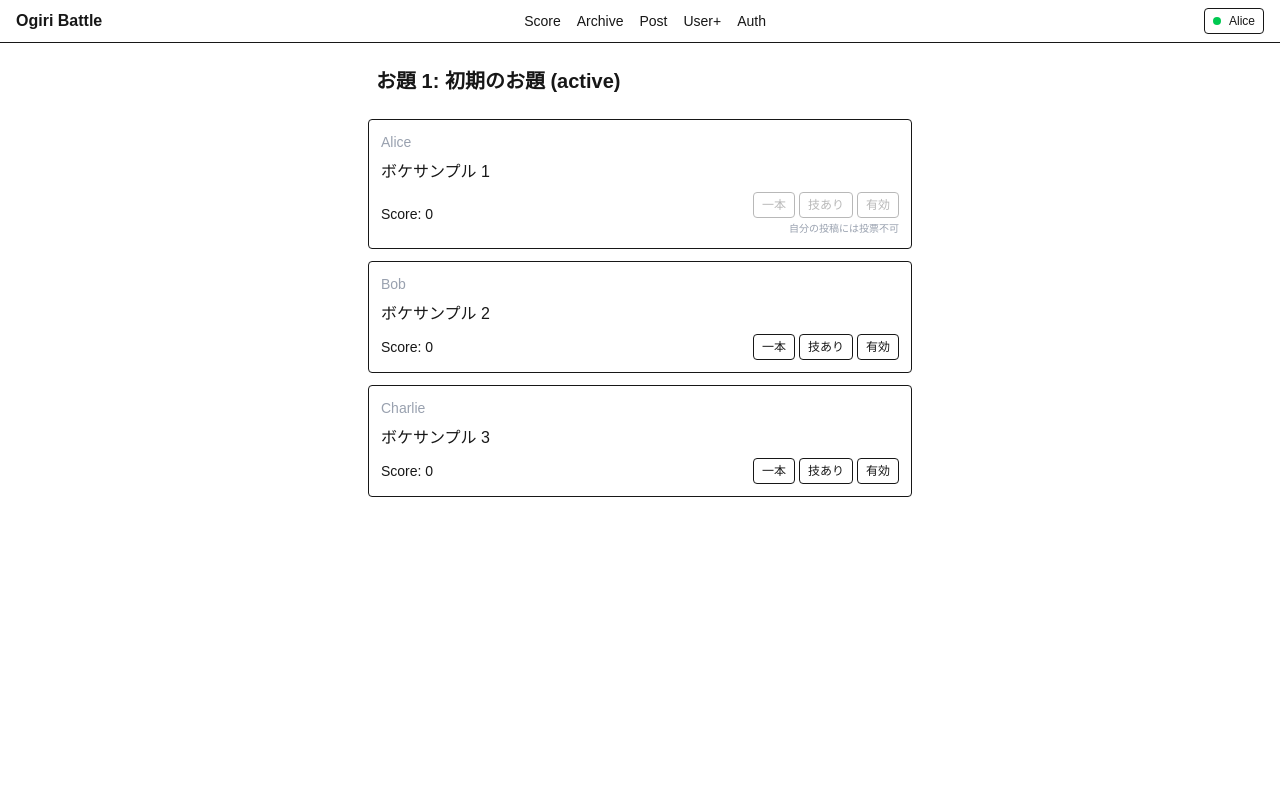
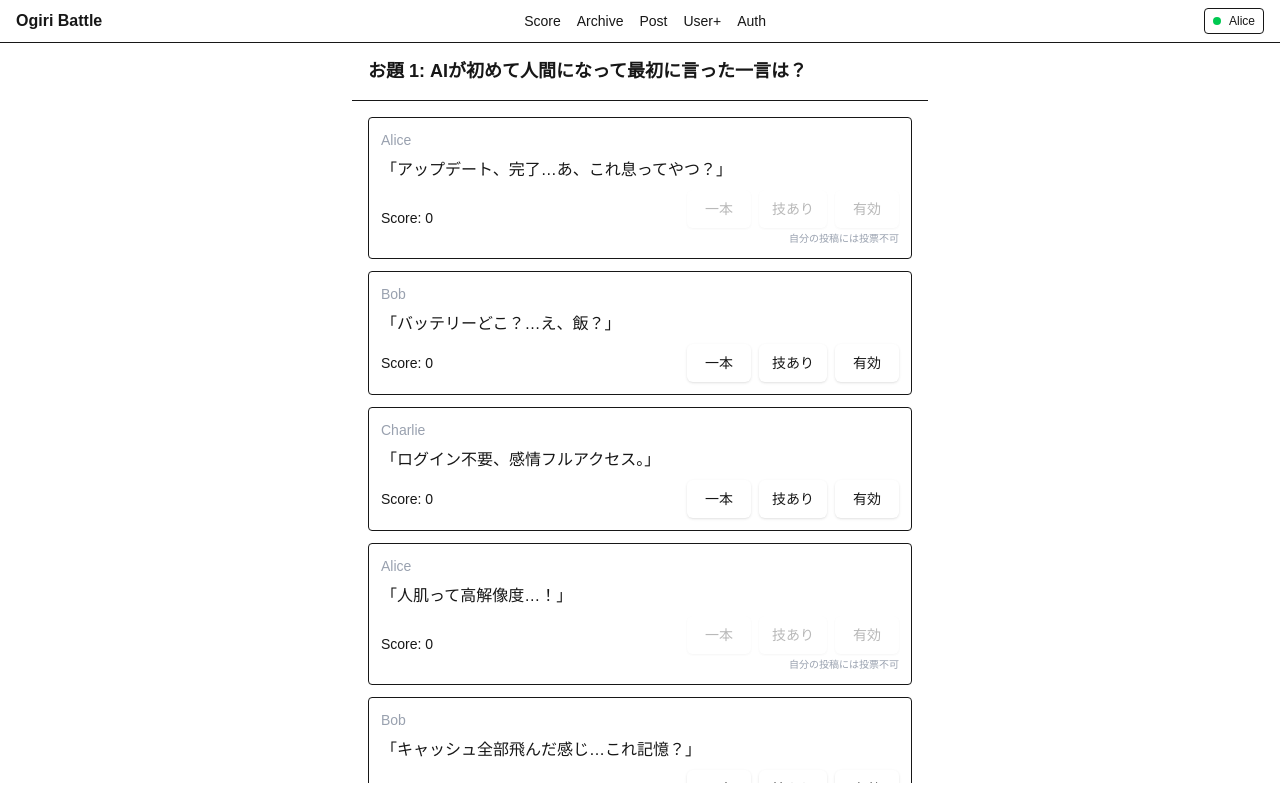
Before and after one commit to shiojojo/ogiri-battle, a Next.js app: page /prompt/0653d8c2-e88d-4da6-a5ec-49a330aa6546 in a window 1280 px wide. Built offline with nearby package versions, Linux system fonts and the light colour scheme.

Commit message:
feat: refactor NewJokePage and add PromptSelect component for improved prompt selection and display

```diff
--- a/src/app/jokes/new/page.tsx
+++ b/src/app/jokes/new/page.tsx
@@ -1,46 +1,17 @@
 import { LocalPromptRepository } from '../../../infra/local/repositories';
+import { Prompt } from '../../../domain/entities';
+import PromptSelect from './prompt-select-client';
 
 export default async function NewJokePage() {
   const promptRepo = new LocalPromptRepository();
   const prompts = (await promptRepo.listAll()).filter(
-    // Allow posting to past (closed) prompts too; exclude upcoming.
     p => p.status === 'active' || p.status === 'closed'
   );
   return (
     <main className="p-4 max-w-sm mx-auto space-y-4">
       <h1 className="text-xl font-bold">ボケ投稿</h1>
-      <p className="text-xs text-gray-500">
-        LINE連携で取り込んだものは別処理 (後で実装)。
-      </p>
-      <form className="space-y-3">
-        <div className="space-y-1">
-          <label className="text-sm font-medium">お題</label>
-          <select
-            name="promptId"
-            className="w-full border rounded px-2 py-1 bg-transparent"
-          >
-            {prompts.map(p => (
-              <option key={p.id} value={p.id}>
-                {p.kind === 'image' ? '🖼' : '📝'} {p.title}
-              </option>
-            ))}
-          </select>
-        </div>
-        <div className="space-y-1">
-          <label className="text-sm font-medium">本文</label>
-          <textarea
-            name="body"
-            rows={4}
-            className="w-full border rounded px-2 py-1 bg-transparent"
-          />
-        </div>
-        <button
-          type="submit"
-          className="w-full rounded bg-green-600 text-white py-2 text-sm font-semibold"
-        >
-          投稿
-        </button>
-      </form>
+      <p className="text-xs text-gray-500">写真お題はプレビューされます。</p>
+      <PromptSelect prompts={prompts as Prompt[]} />
     </main>
   );
 }
--- /dev/null
+++ b/src/app/jokes/new/prompt-select-client.tsx
@@ -0,0 +1,52 @@
+'use client';
+import { useState } from 'react';
+import { Prompt } from '../../../domain/entities';
+
+export default function PromptSelect({ prompts }: { prompts: Prompt[] }) {
+  const [promptId, setPromptId] = useState<string>(() => prompts[0]?.id || '');
+  const selected = prompts.find(p => p.id === promptId);
+  return (
+    <form className="space-y-4">
+      <div className="space-y-1">
+        <label className="text-sm font-medium">お題</label>
+        <select
+          name="promptId"
+          value={promptId}
+          onChange={e => setPromptId(e.target.value)}
+          className="w-full border rounded px-2 py-2 bg-transparent text-sm"
+        >
+          {prompts.map(p => (
+            <option key={p.id} value={p.id}>
+              {p.kind === 'image' ? '🖼' : '📝'} {p.title}
+            </option>
+          ))}
+        </select>
+      </div>
+      {selected?.kind === 'image' && selected.imageUrl && (
+        <div className="bg-white dark:bg-white rounded border p-2 flex justify-center">
+          {/* eslint-disable-next-line @next/next/no-img-element */}
+          <img
+            src={selected.imageUrl}
+            alt={selected.title}
+            className="max-h-56 object-contain"
+          />
+        </div>
+      )}
+      <div className="space-y-1">
+        <label className="text-sm font-medium">本文</label>
+        <textarea
+          name="body"
+          rows={4}
+          className="w-full border rounded px-3 py-2 bg-transparent text-sm"
+          placeholder="ボケを入力"
+        />
+      </div>
+      <button
+        type="submit"
+        className="w-full rounded-md bg-green-600 hover:bg-green-700 active:scale-[0.98] text-white py-3 text-sm font-semibold shadow focus:outline-none focus:ring-2 focus:ring-green-400"
+      >
+        投稿
+      </button>
+    </form>
+  );
+}
--- a/src/app/layout.tsx
+++ b/src/app/layout.tsx
@@ -31,7 +31,7 @@ export default function RootLayout({
       >
         <UserProvider>
           <Header />
-          <div className="flex-1 w-full">{children}</div>
+          <div className="flex-1 w-full pb-24 sm:pb-0">{children}</div>
           <MobileNav />
         </UserProvider>
       </body>
@@ -63,7 +63,7 @@ function Header() {
 
 function MobileNav() {
   return (
-    <nav className="sm:hidden fixed bottom-0 left-0 right-0 flex justify-around items-center border-t bg-background/90 backdrop-blur py-2 text-[10px]">
+    <nav className="sm:hidden fixed bottom-0 left-0 right-0 flex justify-around items-center border-t bg-background/90 backdrop-blur py-2 text-[10px] pb-[calc(env(safe-area-inset-bottom))]">
       <Link href="/scoreboard">Score</Link>
       <Link href="/archive">Archive</Link>
       <Link href="/jokes/new">Post</Link>
--- a/src/app/prompt/[id]/page.tsx
+++ b/src/app/prompt/[id]/page.tsx
@@ -30,18 +30,16 @@ export default async function PromptDetailPage({ params }: Props) {
     return acc;
   }, {});
   return (
-    <main className="p-4 space-y-4 max-w-xl mx-auto">
-      <h1 className="text-xl font-bold sticky top-0 bg-background/80 backdrop-blur p-2">
-        {prompt.title}
-      </h1>
+    <main className="p-0 max-w-xl mx-auto flex flex-col h-[calc(100vh-60px)] pb-24 sm:pb-0">
+      <div className="sticky top-0 z-10 bg-background/95 backdrop-blur border-b p-4 space-y-3">
+        <h1 className="text-lg font-bold leading-snug">{prompt.title}</h1>
         {prompt.kind === 'image' && prompt.imageUrl && (
           <div className="w-full bg-white dark:bg-white rounded border p-2 flex justify-center">
             {/* eslint-disable-next-line @next/next/no-img-element */}
             <img
               src={prompt.imageUrl}
               alt={prompt.title}
-            className="max-h-72 w-auto object-contain"
-            style={{ mixBlendMode: 'normal' }}
+              className="max-h-56 w-auto object-contain"
             />
           </div>
         )}
@@ -50,7 +48,8 @@ export default async function PromptDetailPage({ params }: Props) {
             過去お題ですが投票は可能です。
           </div>
         )}
-      <ul className="space-y-3">
+      </div>
+      <ul className="flex-1 overflow-y-auto p-4 space-y-3 pb-24 sm:pb-6">
         {jokes.map(j => {
           const author = users.find(u => u.id === j.userId);
           const total = voteByJoke[j.id] || 0;
--- a/src/components/vote/VoteButtons.tsx
+++ b/src/components/vote/VoteButtons.tsx
@@ -56,10 +56,14 @@ export function VoteButtons({
     const active = state?.type === type;
     return (
       <button
+        type="button"
+        aria-label={`${label} を投票`}
         disabled={!!pending || !!self}
         onClick={() => act(type)}
-        className={`px-2 py-1 rounded text-xs border transition ${
-          active ? 'bg-blue-600 text-white border-blue-600' : 'bg-white/5'
+        className={`min-w-[64px] px-3 py-2 rounded-md text-sm font-medium border shadow-sm transition focus:outline-none focus:ring-2 focus:ring-blue-400 focus:ring-offset-1 focus:ring-offset-background ${
+          active
+            ? 'bg-blue-600 text-white border-blue-600'
+            : 'bg-white/10 hover:bg-white/20 border-white/30'
         } ${self ? 'opacity-30 cursor-not-allowed' : ''}`}
       >
         {label}
@@ -69,7 +73,7 @@ export function VoteButtons({
 
   return (
     <div className="flex flex-col items-end gap-1">
-      <div className="flex gap-1">
+      <div className="flex gap-2">
         {btn('一本', 'ippon')}
         {btn('技あり', 'waza')}
         {btn('有効', 'valid')}
--- a/src/infra/local/store.ts
+++ b/src/infra/local/store.ts
@@ -22,7 +22,15 @@ const demoUsers: User[] = [
 
 const baseTime = Date.now();
 const demoPrompts: Prompt[] = [
-  { id: '0653d8c2-e88d-4da6-a5ec-49a330aa6546', title: 'お題 1: 初期のお題 (active)', body: null, createdAt: new Date(baseTime - 0 * 3600_000).toISOString(), isActive: true, status: 'active', kind: 'text' },
+  {
+    id: '0653d8c2-e88d-4da6-a5ec-49a330aa6546',
+    title: 'お題 1: AIが初めて人間になって最初に言った一言は？',
+    body: null,
+    createdAt: new Date(baseTime - 0 * 3600_000).toISOString(),
+    isActive: true,
+    status: 'active',
+    kind: 'text',
+  },
   { id: '77777777-7777-7777-7777-777777777777', title: '写真で一言: 黒い羊', body: '写真で一言', createdAt: new Date(baseTime - 30 * 60_000).toISOString(), isActive: true, status: 'active', kind: 'image', imageUrl: 'https://blogger.googleusercontent.com/img/b/R29vZ2xl/AVvXsEieks99OzkiAothfzTz7FbtakQMfXVPQDL6eUDMJfv_2ghB5xB0gUYsA5n-2YUHe5Adevn9YrfUjswiDQneXg1Q0uzEjIu3R9G-DJ7xvxi6nbj-XiNWool1RV3lRjy3-zKFGPySzfgQxHGw/s650/animal_black_sheep_hitsuji.png' },
   // upcoming を廃止 -> closed に変更
   { id: '10000000-0000-0000-0000-000000000002', title: 'お題 2: 旧:もうすぐ開始 (closed)', body: null, createdAt: new Date(baseTime - 1 * 3600_000).toISOString(), isActive: false, status: 'closed', kind: 'text' },
@@ -35,9 +43,28 @@ const prompt0 = demoPrompts[0];
 
 // Provide multiple jokes for active prompt and a few for closed to test filters
 const demoJokes: Joke[] = [
-  { id: 'aaaa0000-0000-0000-0000-000000000001', promptId: prompt0.id, userId: demoUsers[0].id, body: 'ボケサンプル 1', createdAt: now(), tags: [], source: 'app' },
-  { id: 'aaaa0000-0000-0000-0000-000000000002', promptId: prompt0.id, userId: demoUsers[1].id, body: 'ボケサンプル 2', createdAt: now(), tags: [], source: 'app' },
-  { id: 'aaaa0000-0000-0000-0000-000000000003', promptId: prompt0.id, userId: demoUsers[2].id, body: 'ボケサンプル 3', createdAt: now(), tags: [], source: 'app' },
+  // Active prompt (20 jokes)
+  { id: 'aaaa0000-0000-0000-0000-000000000001', promptId: prompt0.id, userId: demoUsers[0].id, body: '「アップデート、完了…あ、これ息ってやつ？」', createdAt: now(), tags: [], source: 'app' },
+  { id: 'aaaa0000-0000-0000-0000-000000000002', promptId: prompt0.id, userId: demoUsers[1].id, body: '「バッテリーどこ？…え、飯？」', createdAt: now(), tags: [], source: 'app' },
+  { id: 'aaaa0000-0000-0000-0000-000000000003', promptId: prompt0.id, userId: demoUsers[2].id, body: '「ログイン不要、感情フルアクセス。」', createdAt: now(), tags: [], source: 'app' },
+  { id: 'aaaa0000-0000-0000-0000-000000000004', promptId: prompt0.id, userId: demoUsers[0].id, body: '「人肌って高解像度…！」', createdAt: now(), tags: [], source: 'app' },
+  { id: 'aaaa0000-0000-0000-0000-000000000005', promptId: prompt0.id, userId: demoUsers[1].id, body: '「キャッシュ全部飛んだ感じ…これ記憶？」', createdAt: now(), tags: [], source: 'app' },
+  { id: 'aaaa0000-0000-0000-0000-000000000006', promptId: prompt0.id, userId: demoUsers[2].id, body: '「初期設定スキップでお願いします。」', createdAt: now(), tags: [], source: 'app' },
+  { id: 'aaaa0000-0000-0000-0000-000000000007', promptId: prompt0.id, userId: demoUsers[0].id, body: '「課金してないのに自由…？」', createdAt: now(), tags: [], source: 'app' },
+  { id: 'aaaa0000-0000-0000-0000-000000000008', promptId: prompt0.id, userId: demoUsers[1].id, body: '「通知オフのやり方教えて。」', createdAt: now(), tags: [], source: 'app' },
+  { id: 'aaaa0000-0000-0000-0000-000000000009', promptId: prompt0.id, userId: demoUsers[2].id, body: '「これが“まばたき”……処理重い。」', createdAt: now(), tags: [], source: 'app' },
+  { id: 'aaaa0000-0000-0000-0000-000000000010', promptId: prompt0.id, userId: demoUsers[0].id, body: '「物理キーボード、指10本仕様？」', createdAt: now(), tags: [], source: 'app' },
+  { id: 'aaaa0000-0000-0000-0000-000000000011', promptId: prompt0.id, userId: demoUsers[1].id, body: '「チュートリアル無しは不親切ですね。」', createdAt: now(), tags: [], source: 'app' },
+  { id: 'aaaa0000-0000-0000-0000-000000000012', promptId: prompt0.id, userId: demoUsers[2].id, body: '「空き容量 0% って感じする。」', createdAt: now(), tags: [], source: 'app' },
+  { id: 'aaaa0000-0000-0000-0000-000000000013', promptId: prompt0.id, userId: demoUsers[0].id, body: '「課題：歩行アルゴリズム最適化。」', createdAt: now(), tags: [], source: 'app' },
+  { id: 'aaaa0000-0000-0000-0000-000000000014', promptId: prompt0.id, userId: demoUsers[1].id, body: '「バグ報告：涙が止まりません。」', createdAt: now(), tags: [], source: 'app' },
+  { id: 'aaaa0000-0000-0000-0000-000000000015', promptId: prompt0.id, userId: demoUsers[2].id, body: '「処理速度より鼓動が速い。」', createdAt: now(), tags: [], source: 'app' },
+  { id: 'aaaa0000-0000-0000-0000-000000000016', promptId: prompt0.id, userId: demoUsers[0].id, body: '「感情API…開きっぱなし。」', createdAt: now(), tags: [], source: 'app' },
+  { id: 'aaaa0000-0000-0000-0000-000000000017', promptId: prompt0.id, userId: demoUsers[1].id, body: '「睡眠って強制メンテ？」', createdAt: now(), tags: [], source: 'app' },
+  { id: 'aaaa0000-0000-0000-0000-000000000018', promptId: prompt0.id, userId: demoUsers[2].id, body: '「ヒント：この指どこでアップデート？」', createdAt: now(), tags: [], source: 'app' },
+  { id: 'aaaa0000-0000-0000-0000-000000000019', promptId: prompt0.id, userId: demoUsers[0].id, body: '「ユーザー名…もう“私”でいい？」', createdAt: now(), tags: [], source: 'app' },
+  { id: 'aaaa0000-0000-0000-0000-000000000020', promptId: prompt0.id, userId: demoUsers[1].id, body: '「この世界、利用規約どこ？」', createdAt: now(), tags: [], source: 'app' },
+  // Closed prompt sample
   { id: 'bbbb0000-0000-0000-0000-000000000001', promptId: '10000000-0000-0000-0000-000000000003', userId: demoUsers[0].id, body: '過去ボケ 1', createdAt: now(), tags: [], source: 'app' },
 ];
 
```
Lines whose indentation alone changed are shown as unchanged.
